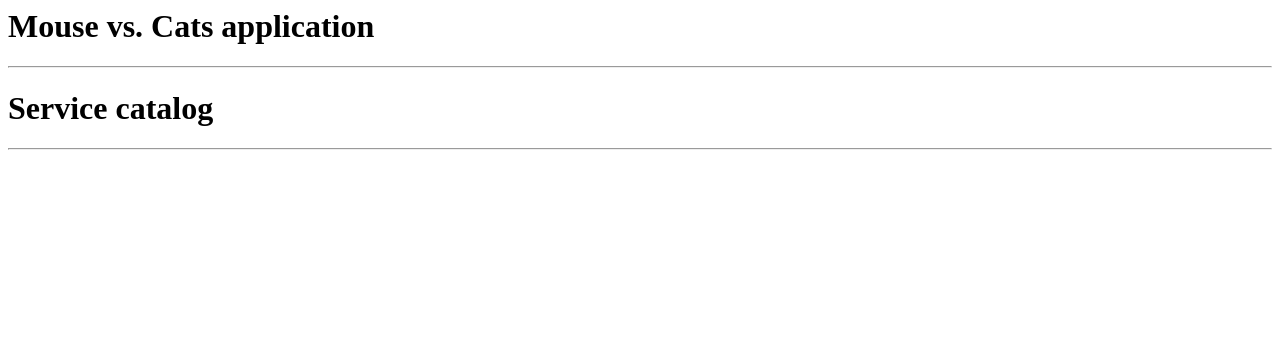
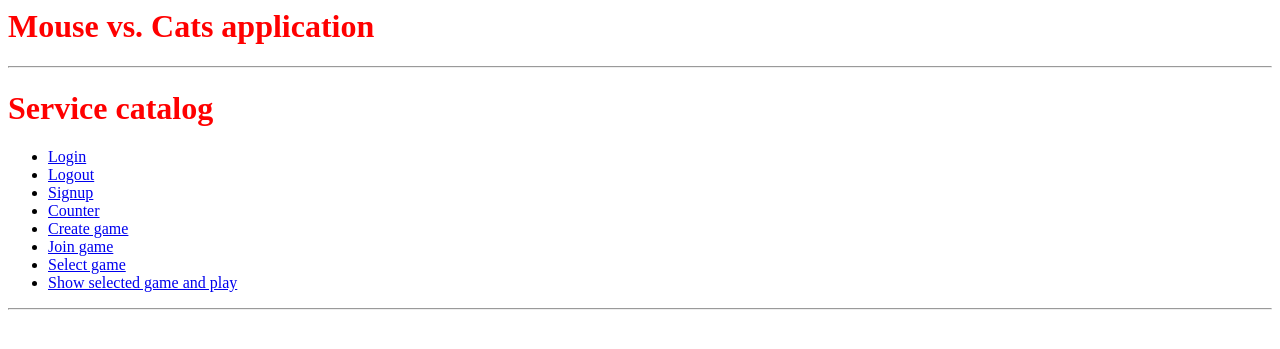
Before and after one commit to Andresmena99/PacCat, a Django app: page / in a window 1280 px wide. Shown: the top 349 px of the page. Run offline with Django 3.2, Linux system fonts and the light colour scheme.

Commit message:
Metida toda la parte nueva de views y eso

```diff
--- a/datamodel/forms.py
+++ b/datamodel/forms.py
@@ -9,7 +9,7 @@ class UserForm(forms.ModelForm):
 
     class Meta:
         model = User
-        fields = ('username', 'email', 'password')
+        fields = ('username', 'password')
 
 
 class UserProfileForm(forms.ModelForm):
--- a/logic/urls.py
+++ b/logic/urls.py
@@ -3,6 +3,16 @@ from logic import views
 # from django.conf.urls import url
 
 urlpatterns = [
+    path('', views.index, name='landing'),
     path('index/', views.index, name='index'),
-    path('', views.index, name='landing'),
+    path('login/', views.login_service, name='login'),
+    path('logout/', views.logout_service, name='logout'),
+    path('signup/', views.signup_service, name='signup'),
+    path('counter/', views.counter_service, name='counter'),
+    path('create_game/', views.create_game_service, name='create_game'),
+    path('join_game/', views.join_game_service, name='join_game'),
+    path('select_game/', views.select_game_service, name='select_game'),
+    path('play/', views.show_game_service, name='show_game'),
+    #path('move/', views.move_service, name='move'),
+    # REVISAR este ultimo habra que añadirlo, pero aun no hace falta
 ]
--- a/logic/views.py
+++ b/logic/views.py
@@ -1,7 +1,18 @@
+from django.contrib.auth.decorators import login_required
 from django.http import HttpResponseForbidden
 from django.shortcuts import render
 
+# REVISAR estos imports son copypaste de lo anterior, igual sobra alguno
+from django.contrib.auth import authenticate, login, logout
+from django.contrib.auth.decorators import login_required
+from django.http import HttpResponse
+from django.shortcuts import redirect
+from django.shortcuts import render
+from django.urls import reverse
+
+
 #from datamodel import constants
+from datamodel.forms import UserForm
 
 
 def anonymous_required(f):
@@ -30,3 +41,65 @@ def index(request):
 
     # Render the response and send it back!
     return render(request, 'mouse_cat/index.html')
+
+
+# REVISAR a todos los siguientes les falta el codigo de dentro
+
+@anonymous_required
+def login_service(request):
+    # REVISAR esta copiado de la anterior practica, faltan cosas
+
+    if request.method == 'POST':
+        username = request.POST.get('username')
+        password = request.POST.get('password')
+
+        user = authenticate(username=username, password=password)
+
+        if user:
+            if user.is_active:
+                login(request, user)
+                return redirect(reverse('mouse_cat:index'))
+            else:
+                return HttpResponse("Your Rango account is disabled.")
+        else:
+            print("Invalid login details: {0}, {1}".format(username, password))
+            return HttpResponse("Invalid login details supplied.")
+    else:
+        return render(request, 'mouse_cat/login.html', {'user_form': UserForm()})
+
+
+@login_required
+def logout_service(request):
+    # REVISAR esta copiado de la anterior practica
+    logout(request)
+    return redirect(reverse('mouse_cat:index'))
+
+
+def signup_service(request):
+    # REVISAR
+    return render(request, 'mouse_cat/signup.html')
+
+
+def counter_service(request):
+    # REVISAR
+    return render(request, 'mouse_cat/counter.html')
+
+
+def create_game_service(request):
+    # REVISAR
+    return render(request, 'mouse_cat/new_game.html')
+
+
+def join_game_service(request):
+    # REVISAR
+    return render(request, 'mouse_cat/join_game.html')
+
+
+def select_game_service(request):
+    # REVISAR
+    return render(request, 'mouse_cat/select_game.html')
+
+
+def show_game_service(request):
+    # REVISAR
+    return render(request, 'mouse_cat/game.html')
--- /dev/null
+++ b/static/css/style.css
@@ -0,0 +1,4 @@
+h1 {
+    color: red;
+}
+/* REVISAR Esto me lo he inventado, igual hay que hacer cositas aqui eh */
--- a/templates/mouse_cat/base.html
+++ b/templates/mouse_cat/base.html
@@ -2,6 +2,7 @@
 <html>
 <head>
     {% block extra_css %}
+        <link rel="stylesheet" type="text/css" href="{% static 'css/style.css' %}"/>
     {% endblock extra_css %}
 
     {% block extra_js %}
--- a/templates/mouse_cat/index.html
+++ b/templates/mouse_cat/index.html
@@ -7,6 +7,14 @@
     <h1>Service catalog</h1>
 
     <ul>
+        <li><a href="{% url 'login' %}">Login</a></li>
+        <li><a href="{% url 'logout' %}">Logout</a></li>
+        <li><a href="{% url 'signup' %}">Signup</a></li>
+        <li><a href="{% url 'counter' %}">Counter</a></li>
+        <li><a href="{% url 'create_game' %}">Create game</a></li>
+        <li><a href="{% url 'join_game' %}">Join game</a></li>
+        <li><a href="{% url 'select_game' %}">Select game</a></li>
+        <li><a href="{% url 'show_game' %}">Show selected game and play</a></li>
     </ul>
 </div>
 {% endblock content %}
```
